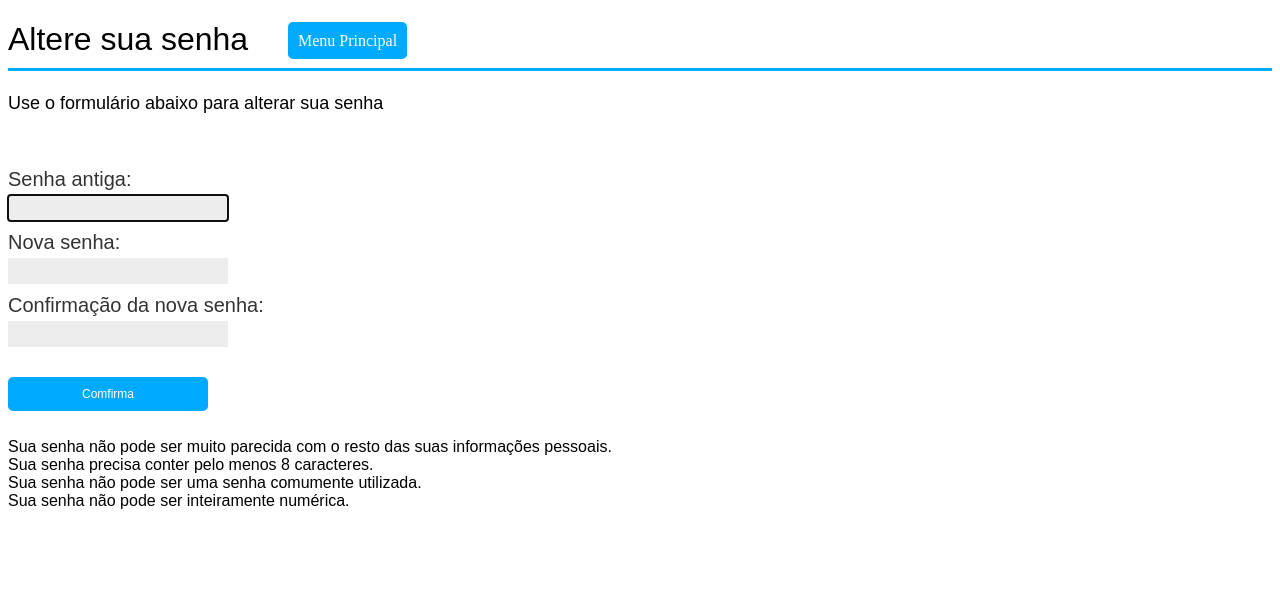
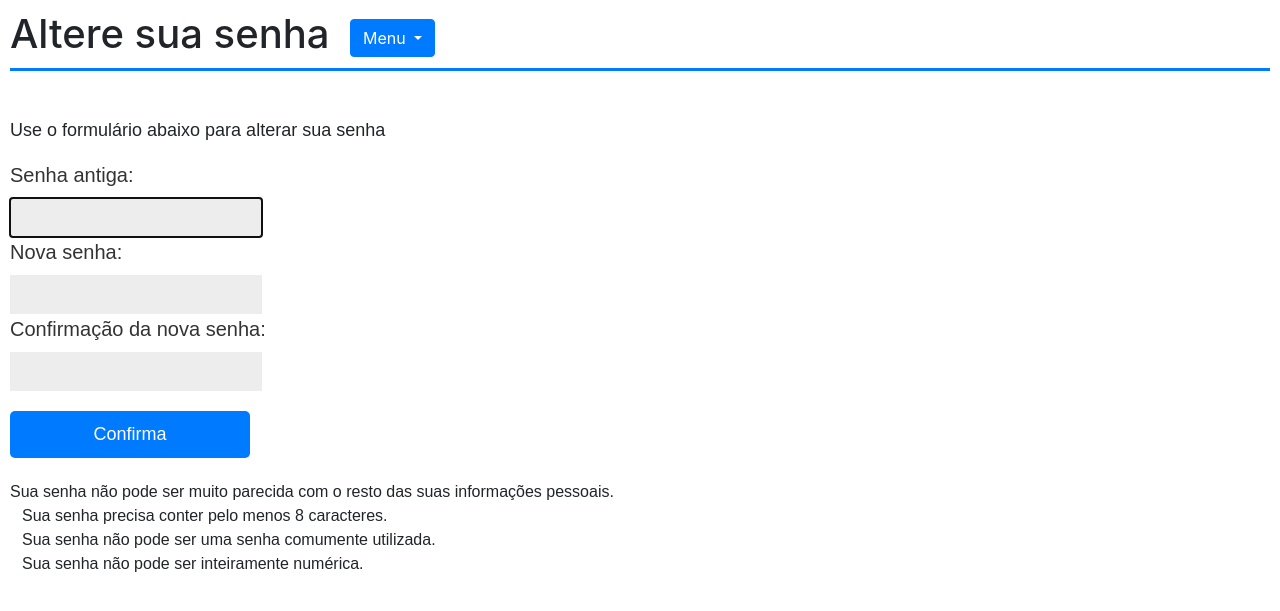
Before and after one commit to snubdev/Projeto_Blog, a Django app: page /password_change/ in a window 1280 px wide. Shown: the top 611 px of the page. Run offline with Django 3.2, Linux system fonts and the light colour scheme; the visitor is signed in with stand-in values (Sample User, id 1); some libraries are stand-ins or nearby versions.

Commit message:
Add modificando cores da pagina

```diff
--- a/blog/static/css/password_change.css
+++ b/blog/static/css/password_change.css
@@ -1,6 +1,10 @@
+body {
+    margin: 10px !important;
+}
+
 h1 {
     font-weight:normal;
-    border-bottom: 3px solid #00abff;
+    border-bottom: 3px solid #007BFF;
     padding:0 0 10px 0;
     font-family: Arial, sans-serif;
 }
@@ -21,6 +25,8 @@ input {
     padding: 6px 10px;
     font-size: 12px;
     width: 200px
+    left: 100px;
+
 }
 
 label {
@@ -34,32 +40,26 @@ label {
 }
 
 .button {
-    background-color: #00abff;
+    background-color: #007BFF;
     position: relative;
     top: 20px;
     padding: 10px;
     border-radius: 5px;
     color: #ffffff;
+    width: 240px;
 }
 
 li {
     position: relative;
-    top: 270px;
+    top: 320px;
     list-style-type: none;
     padding-left: 200px;
     right: 240px;
     font-family: Arial, sans-serif;
 }
 
-.button-menu {
-    position: relative;
-    bottom: 100px;
-    left: 280px;
-    background-color: #00abff;
-    padding: 10px;
-    border-radius: 5px;
-    color: #ffffff;
-    text-decoration:none;
 
-
+.btn-group {
+    bottom: 60px;
+    left: 340px;
 }
--- a/blog/templates/registration/password_change_form.html
+++ b/blog/templates/registration/password_change_form.html
@@ -8,18 +8,35 @@
           content="width=device-width, user-scalable=no, initial-scale=1.0, maximum-scale=1.0, minimum-scale=1.0">
     <meta http-equiv="X-UA-Compatible" content="ie=edge">
     <link href="{% static 'css/password_change.css' %}" rel="stylesheet">
+    <link rel="stylesheet" href="https://stackpath.bootstrapcdn.com/bootstrap/4.1.3/css/bootstrap.min.css" integrity="sha384-MCw98/SFnGE8fJT3GXwEOngsV7Zt27NXFoaoApmYm81iuXoPkFOJwJ8ERdknLPMO" crossorigin="anonymous">
     <title>Document</title>
 </head>
 <body>
     {% block content %}
         <h1>Altere sua senha</h1>
+        <div class="btn-group">
+                  <button type="button" class="btn btn-primary dropdown-toggle" data-toggle="dropdown" aria-haspopup="true" aria-expanded="false">
+                    Menu
+                  </button>
+                  <div class="dropdown-menu">
+                    <a class="dropdown-item" href="{% url 'blog:post_list' %}">Página Principal</a>
+                    <a class="dropdown-item" href="{% url 'blog:edit' %}">Alterar Perfil</a>
+                    <a class="dropdown-item" href="{% url 'blog:password_change' %}">Alterar Senha</a>
+                    <a class="dropdown-item" href="{% url 'blog:suport' %}">Contato</a>
+                    <div class="dropdown-divider"></div>
+                    <a class="dropdown-item" href="{% url 'blog:logout' %}">Logout</a>
+                  </div>
+        </div>
         <p>Use o formulário abaixo para alterar sua senha</p>
-        <a class='button-menu' href="{% url 'blog:post_list' %}">Menu Principal</a>
         <form method="post">
             {{ form.as_p }}
-            <p><input class='button' type="submit" value="Comfirma"></p>
+            <p><input class='button' type="submit" value="Confirma"></p>
             {% csrf_token %}
         </form>
     {% endblock %}
+
+    <script src="https://code.jquery.com/jquery-3.3.1.slim.min.js" integrity="sha384-q8i/X+965DzO0rT7abK41JStQIAqVgRVzpbzo5smXKp4YfRvH+8abtTE1Pi6jizo" crossorigin="anonymous"></script>
+    <script src="https://cdnjs.cloudflare.com/ajax/libs/popper.js/1.14.3/umd/popper.min.js" integrity="sha384-ZMP7rVo3mIykV+2+9J3UJ46jBk0WLaUAdn689aCwoqbBJiSnjAK/l8WvCWPIPm49" crossorigin="anonymous"></script>
+    <script src="https://stackpath.bootstrapcdn.com/bootstrap/4.1.3/js/bootstrap.min.js" integrity="sha384-ChfqqxuZUCnJSK3+MXmPNIyE6ZbWh2IMqE241rYiqJxyMiZ6OW/JmZQ5stwEULTy" crossorigin="anonymous"></script>
 </body>
 </html>
```
Also changed, not shown: blog/static/css/blog.css (+4 -4 lines).
